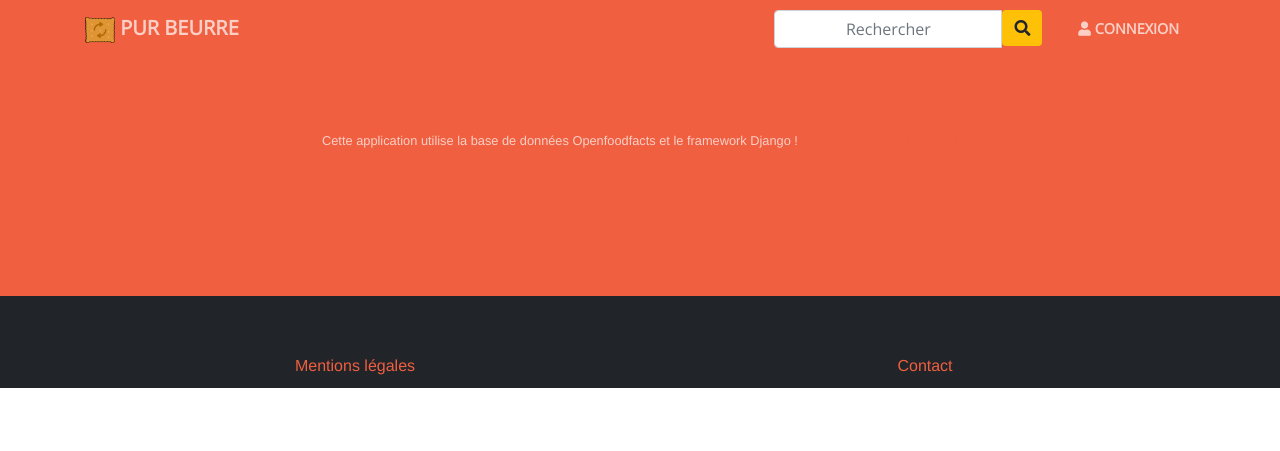
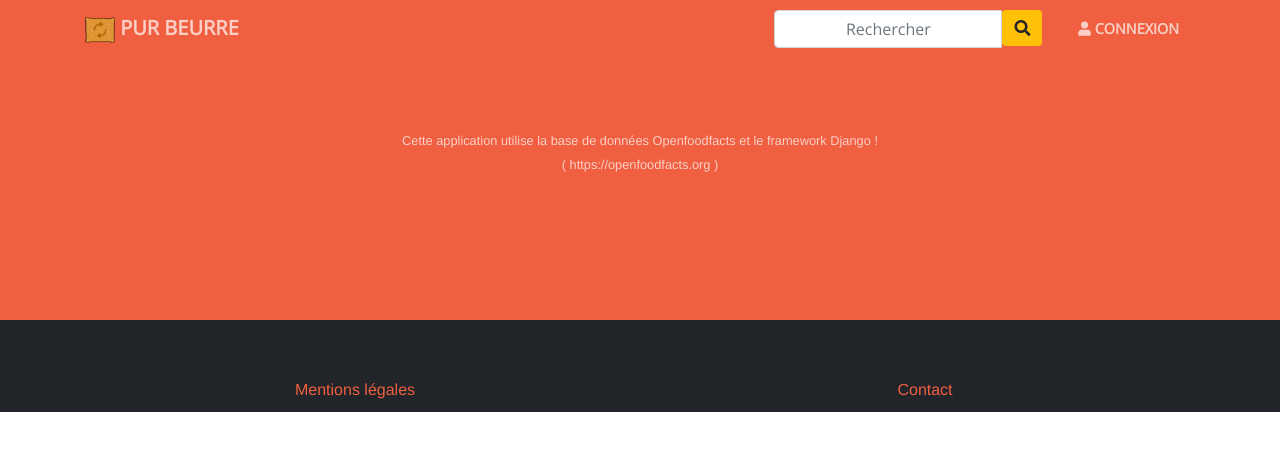
Before and after one commit to VicFinistere/pyfoodfacts, a Django app: template store/templates/store/results.html in a window 1280 px wide. Shown: the top 451 px of the page. Run offline with Django 3.2, Linux system fonts and the light colour scheme; the template is opened without the code that fills it, so the values that code supplies are empty; parts of the project's set-up code (start-up, migrations or seed data) failed here and were passed over; some libraries are stand-ins or nearby versions.

Commit message:
Adding some styles

```diff
--- a/store/templates/store/results.html
+++ b/store/templates/store/results.html
@@ -123,8 +123,13 @@
 {% else %}
 <section class="bg-primary">
     <div class="container text-faded">
-        <p class="text-center"><small>Cette application utilise la base de données Openfoodfacts et le framework Django !
-            <a style='text-decoration:none;' href="https://openfoodfacts.org">( https://openfoodfacts.org )</a></small></p>
+        <p class="text-center">
+            <small>
+            Cette application utilise la base de données Openfoodfacts et le framework Django !
+            <br>
+            ( https://openfoodfacts.org )
+            </small>
+        </p>
     </div>
 </section>
 {% endif %}
```
